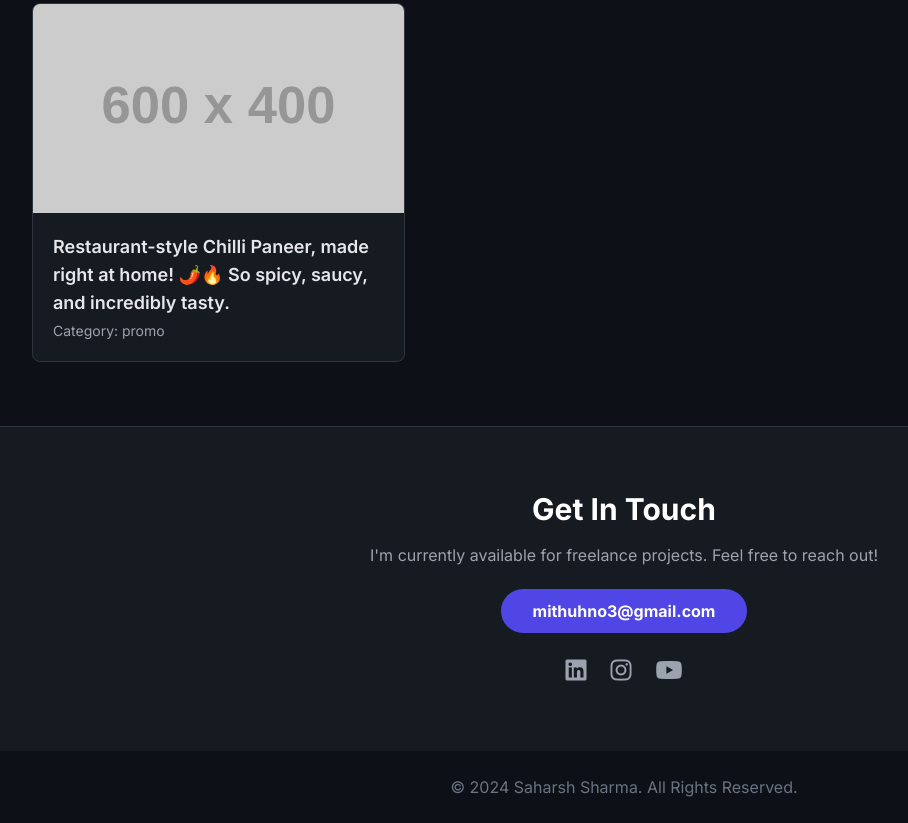
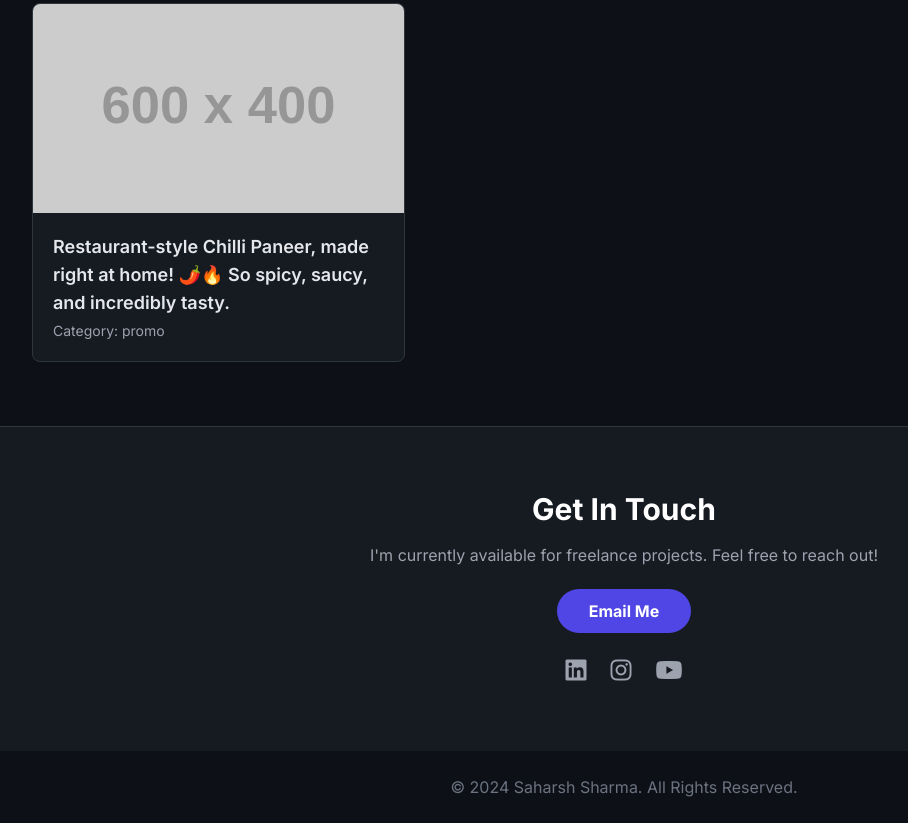
Before and after one commit to Saharsh9051/VideoEditingPortfolio, a plain HTML site: page index.html in a window 1280 px wide. Shown: the part 3133-3956 px from the top of the page, without its empty margins (16-924 px from the left). Drawn offline with nearby package versions, Linux system fonts and the light colour scheme; placeholder pictures from the web are drawn by us.

Commit message:
Update index.html

```diff
--- a/index.html
+++ b/index.html
@@ -192,7 +192,7 @@
         <div class="container mx-auto px-6 text-center">
             <h2 class="text-3xl font-bold mb-4">Get In Touch </h2>
             <p class="text-gray-400 mb-8 max-w-lg mx-auto">I'm currently available for freelance projects. Feel free to reach out! </p>
-            <a id="display-email-btn" href="mithuhno3@gmail.com" class="btn-accent hover:opacity-90 text-white font-bold py-3 px-8 rounded-full transition duration-300">mithuhno3@gmail.com</a>
+            <a id="display-email-btn" href="mithuhno3@gmail.com" class="btn-accent hover:opacity-90 text-white font-bold py-3 px-8 rounded-full transition duration-300">Email Me</a>
 
             <div class="flex justify-center gap-6 mt-8">
                 <a id="display-linkedin" href="https://linkedin.com/in/saharsh-sharma-83839b315" target="_blank" rel="noopener noreferrer" class="text-gray-400 social-icon text-2xl"><i class="fab fa-linkedin"></i></a>
```
